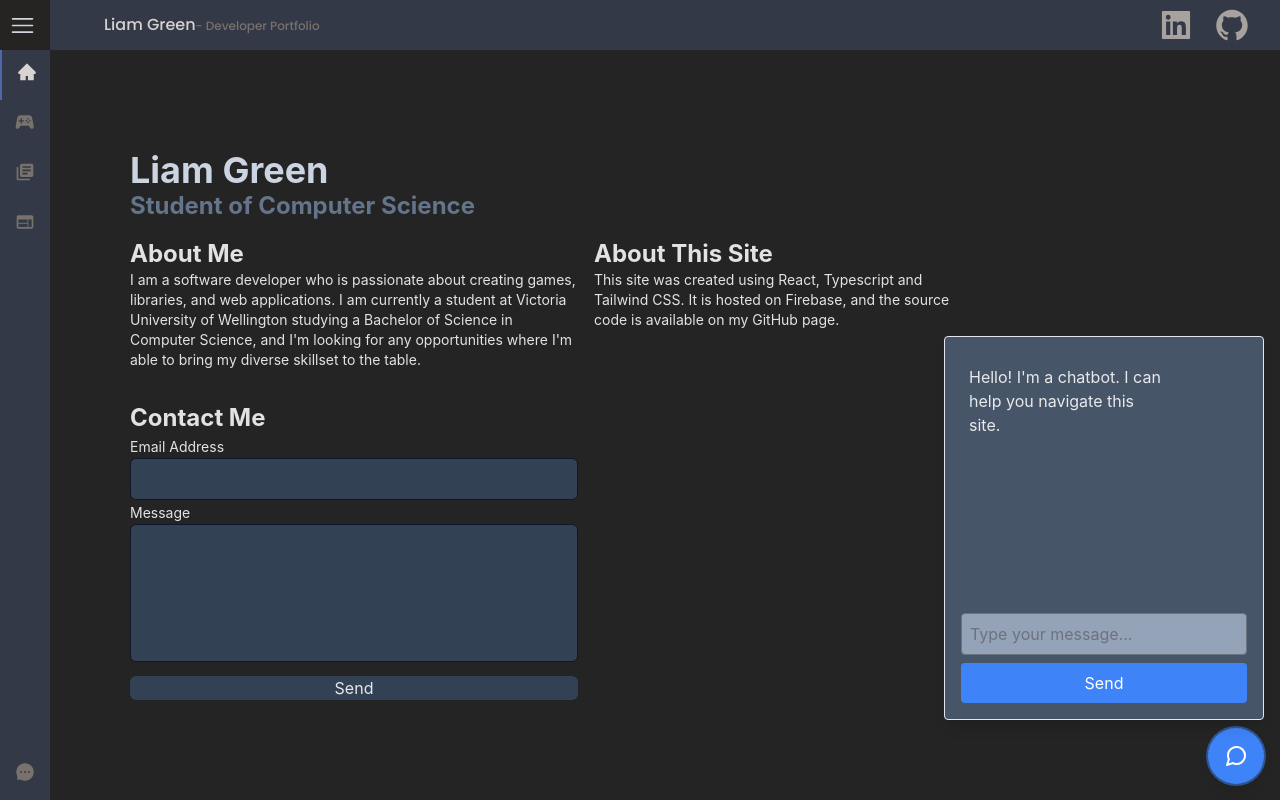
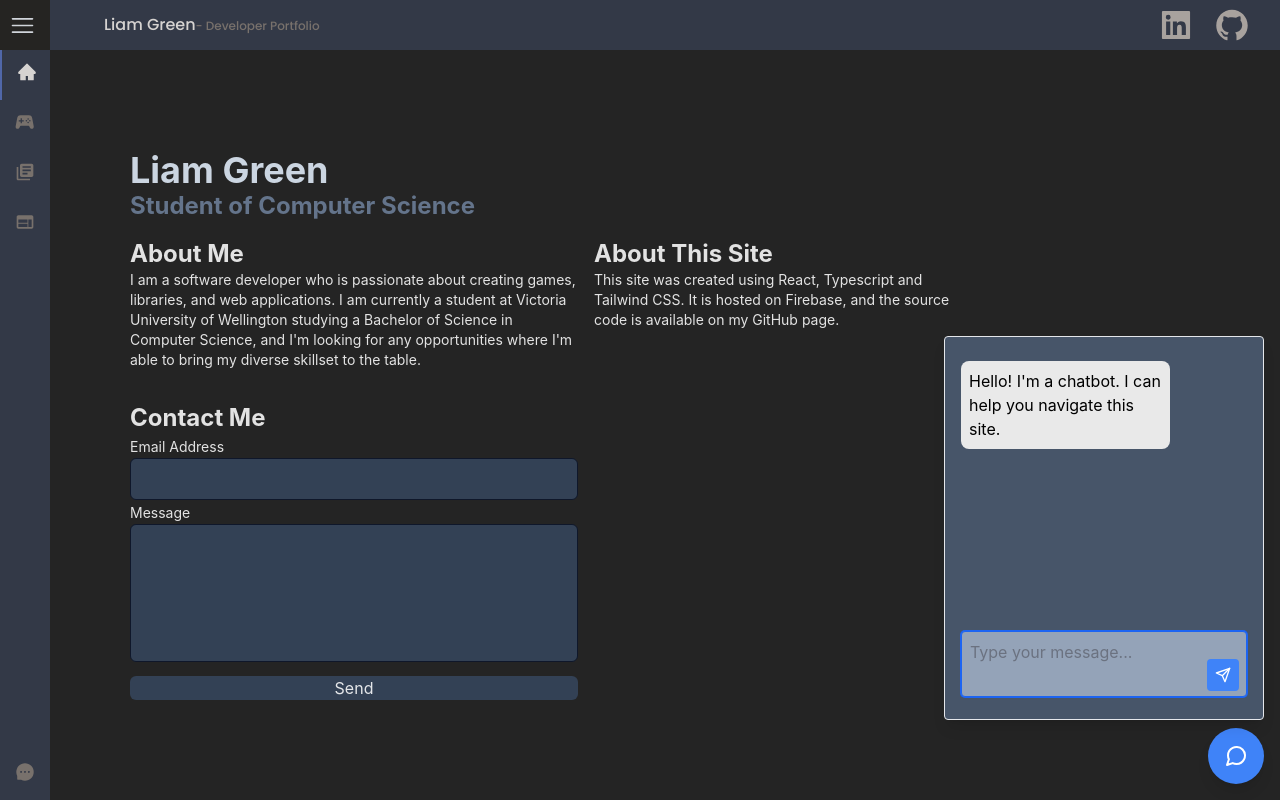
Before and after one commit to imrealnow/PortfolioSite, a React (Vite) app in the folder PortfolioSite/: page /home in a window 1280 px wide. Both pictures are taken after a click on the button 1236 px from the left and 756 px from the top of the page. Built offline with nearby package versions, Linux system fonts and the light colour scheme; some icons are missing.

Commit message:
Created new chat completion backend server

```diff
--- a/PortfolioSite/package.json
+++ b/PortfolioSite/package.json
@@ -13,6 +13,7 @@
     "@headlessui/react": "^1.7.17",
     "@tailwindcss/typography": "^0.5.9",
     "@types/marked": "^5.0.1",
+    "axios": "^1.5.0",
     "firebase": "^10.3.0",
     "flowbite": "^1.8.1",
     "flowbite-react": "^0.5.0",
--- a/PortfolioSite/src/components/ChatCompletion.tsx
+++ b/PortfolioSite/src/components/ChatCompletion.tsx
@@ -1,8 +1,9 @@
 import { useState, useRef } from "react";
 import { useRecoilState } from "recoil";
-import { Message } from "../types/Chat";
+import { Message, RawMessage } from "../types/Chat";
 import chatHistoryState from "../atoms/chatHistory";
 import { FiMessageCircle } from "react-icons/fi";
+import { FiSend } from "react-icons/fi";
 import { Role } from "../types/Chat";
 
 interface ChatCompletionProps {
@@ -12,12 +13,13 @@ interface ChatCompletionProps {
 	onUpdate?: (text: string) => void;
 }
 
-const ChatCompletion = ({ systemMessage, onUpdate }: ChatCompletionProps) => {
+const ChatCompletion = ({ onUpdate }: ChatCompletionProps) => {
 	const [text, setText] = useState<string>("");
 	const [isOpen, setIsOpen] = useState<boolean>(false);
 	const [message, setMessage] = useState<string>("");
 	const [chatHistory, setChatHistory] = useRecoilState(chatHistoryState);
-	const inputRef = useRef<HTMLInputElement>(null);
+	const inputRef = useRef<HTMLTextAreaElement>(null);
+	const chatRef = useRef<HTMLDivElement>(null);
 
 	const addMessage = (message: Message) => {
 		setChatHistory((prevHistory) => {
@@ -30,9 +32,10 @@ const ChatCompletion = ({ systemMessage, onUpdate }: ChatCompletionProps) => {
 	const handleSendMessage = () => {
 		if (message.trim()) {
 			addMessage(new Message(message, Role.User));
-			generateText(message).then((response) => {
+			generateText().then((response) => {
 				if (response) {
 					addMessage(new Message(response, Role.Assistant));
+					setText("");
 				}
 			});
 			setMessage("");
@@ -40,16 +43,42 @@ const ChatCompletion = ({ systemMessage, onUpdate }: ChatCompletionProps) => {
 		}
 	};
 
+	const messageSubmit = (e: React.KeyboardEvent<HTMLTextAreaElement>) => {
+		if (e.key === "Enter" && e.shiftKey == false) {
+			e.preventDefault();
+			return handleSendMessage();
+		}
+	};
+
+	const scrollChatToBottom = () => {
+		chatRef.current?.scrollTo(0, chatRef.current?.scrollHeight);
+	};
+
 	const toggleOpen: (current: boolean) => void = (prev) => {
 		setIsOpen(!prev);
+		if (!prev) {
+			setTimeout(() => {
+				inputRef.current?.focus();
+				scrollChatToBottom();
+			}, 50);
+		}
 	};
 
-	const generateText = async (prompt: string) => {
+	const generateText = async () => {
 		let accumulatedText = "";
 
+		setText("");
 		try {
+			const rawMessages: RawMessage[] =
+				chatHistory.getOpenAIFormattedMessages();
+			const body = { messages: rawMessages };
 			const response = await fetch(
-				`https://dmhelper-server.herokuapp.com/complete?systemMessage=${systemMessage}&prompt=${prompt}`
+				"https://chatgptserver-f1e122a51b2e.herokuapp.com/ChatCompletion",
+				{
+					method: "post",
+					headers: { "Content-Type": "application/json" },
+					body: JSON.stringify(body),
+				}
 			);
 
 			if (!response.ok) {
@@ -69,11 +98,12 @@ const ChatCompletion = ({ systemMessage, onUpdate }: ChatCompletionProps) => {
 					const jsonChunk = JSON.parse(
 						jsonLines[jsonLines.length - 1]
 					);
-					const content = jsonChunk.choices[0].delta.content;
+					const content = jsonChunk.content;
 
 					if (content) {
 						accumulatedText += content;
 						setText((prevText) => prevText + content);
+						scrollChatToBottom();
 						onUpdate?.(accumulatedText);
 					}
 
@@ -109,15 +139,18 @@ const ChatCompletion = ({ systemMessage, onUpdate }: ChatCompletionProps) => {
 						isOpen
 							? "fade-in-up"
 							: "fade-out-down pointer-events-none"
-					} flex flex-col justify-start mt-4 p-4 w-80 h-96 bg-slate-600 border rounded shadow-lg transform transition-transform duration-300 ease-in-out`}
+					} flex flex-col justify-start mt-4 p-4 w-60 xs:w-80 h-96 bg-slate-600 border rounded shadow-lg transform transition-transform duration-300 ease-in-out`}
 				>
 					{isOpen && (
 						<>
-							<div className="flex-grow overflow-y-auto">
+							<div
+								ref={chatRef}
+								className="flex-grow overflow-y-auto pr-2 pb-2 scrollbar-thin scrollbar-thumb-slate-700"
+							>
 								{chatHistory.messages.map((msg, index) => (
 									<div
 										key={index}
-										className={`p-2 my-1 w-3/4 ${
+										className={`p-2 my-2 w-fit max-w-[75%] ${
 											msg.role === Role.User
 												? "ml-auto user-message"
 												: "assistant-message"
@@ -135,20 +168,22 @@ const ChatCompletion = ({ systemMessage, onUpdate }: ChatCompletionProps) => {
 								)}
 							</div>
 
-							<div className="mt-4">
-								<input
-									type="text"
+							<div className="mt-4 relative">
+								<textarea
 									value={message}
 									onChange={(e) => setMessage(e.target.value)}
-									className="bg-slate-400 text-slate-900 border rounded w-full p-2"
+									onKeyDown={messageSubmit}
+									className="bg-slate-400 text-slate-900 border rounded w-full p-2 overflow-y-auto resize-none pr-12 mr-4 scrollbar-thin scrollbar-thumb-slate-700"
 									placeholder="Type your message..."
+									rows={2}
+									cols={4}
 									ref={inputRef}
 								/>
 								<button
 									onClick={handleSendMessage}
-									className="mt-2 bg-blue-500 text-white rounded p-2 w-full"
+									className="absolute flex justify-center items-center bottom-3 right-2 bg-blue-500 text-white rounded p-2 w-8 h-8"
 								>
-									Send
+									<FiSend size={20} />{" "}
 								</button>
 							</div>
 						</>
--- a/PortfolioSite/src/index.css
+++ b/PortfolioSite/src/index.css
@@ -42,16 +42,33 @@ h1 {
 	line-height: 1.1;
 }
 
+.user-message {
+	background-color: #4a90e2; /* Change this to your desired user message color */
+	color: white;
+	text-align: right;
+	border-radius: 8px;
+}
+
+.assistant-message {
+	background-color: #e9e9e9; /* Change this to your desired assistant message color */
+	color: black;
+	text-align: left;
+	border-radius: 8px;
+}
+
 @keyframes fadeInUp {
 	0% {
 		opacity: 0;
+		transform: translateY(-2rem);
 		max-height: 8rem;
 	}
 	25% {
+		max-height: 8rem;
 		opacity: 1;
 	}
 	100% {
 		opacity: 1;
+		transform: translateY(0);
 		max-height: 24rem;
 	}
 }
--- a/PortfolioSite/src/types/Chat.ts
+++ b/PortfolioSite/src/types/Chat.ts
@@ -8,6 +8,11 @@ interface ChatMessage {
 	message: string;
 	role: Role;
 	date?: Date;
+}
+
+interface RawMessage {
+	role: string;
+	content: string;
 }
 
 interface ChatHistory {
@@ -54,11 +59,11 @@ class ChatHistoryImpl implements ChatHistory {
 		return this.messages;
 	}
 
-	public getOpenAIFormattedMessages() {
+	public getOpenAIFormattedMessages(): RawMessage[] {
 		// messages: [{"role": "user", "content": "Hello!"}],
 		const messages = this.messages.map((message) => {
 			return {
-				role: Role[message.role],
+				role: Role[message.role].toLowerCase(),
 				content: message.message,
 			};
 		});
@@ -67,4 +72,4 @@ class ChatHistoryImpl implements ChatHistory {
 }
 
 export { Role, Message, ChatHistoryImpl };
-export type { ChatHistory, ChatMessage };
+export type { ChatHistory, ChatMessage, RawMessage };
```
Also changed, not shown: 1 other file (tests, documents, lock files or other folders). Lines whose indentation alone changed are shown as unchanged.
